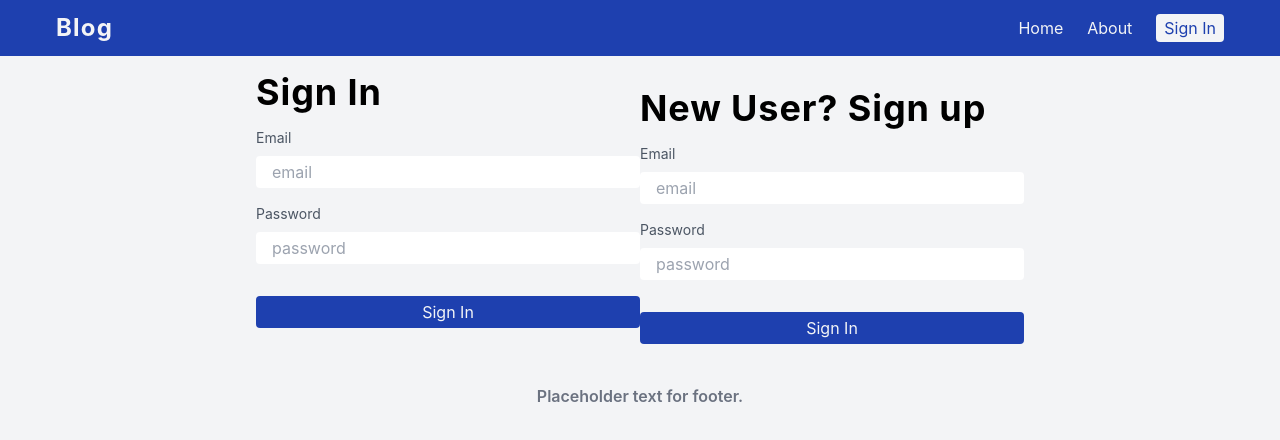
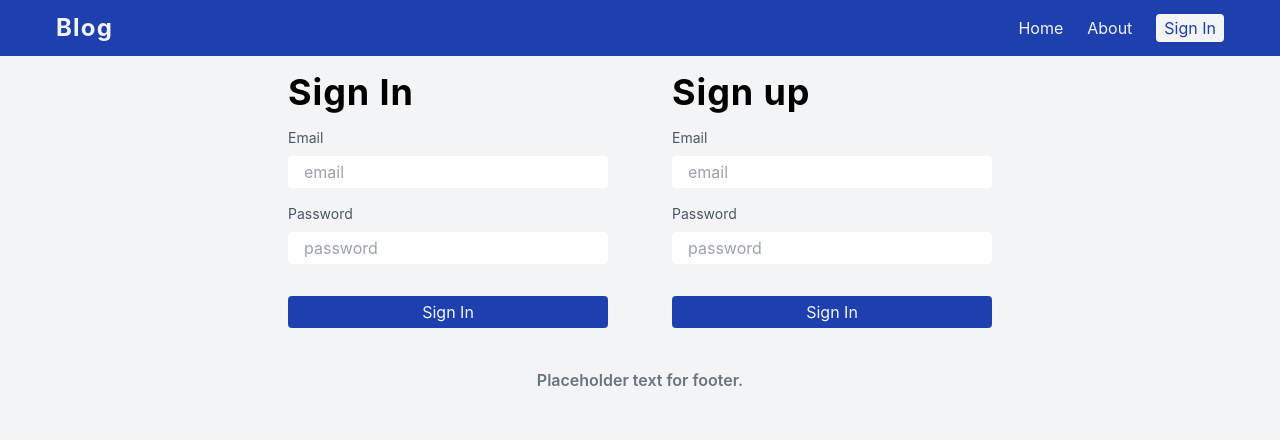
Before and after one commit to MattB09/blog_backend, a Next.js app in the folder app/: page /signin in a window 1280 px wide. Shown: the top 440 px of the page. Built offline with nearby package versions, Linux system fonts and the light colour scheme.

Commit message:
Styled signin page with new signup form.

```diff
--- a/app/pages/signin.tsx
+++ b/app/pages/signin.tsx
@@ -44,10 +44,10 @@ const SignIn: React.FC = () => {
   }
 
   return (
-    <main className="flex flex-wrap justify-center px-4 mt-4 mx-auto">
+    <main className="flex flex-col md:flex-row justify-center px-4 mt-4 mx-auto">
       {status == 'unauthenticated' &&
       (<>
-      <div className="w-full sm:w-96">
+      <div className="w-full sm:w-80 md:mr-16 mx-auto md:mx-0 justify-center">
         <h1 className="font-bold text-4xl tracking-wide block">Sign In</h1>
         <form onSubmit={handleSignInSubmit} className="mt-4">
 
@@ -64,8 +64,8 @@ const SignIn: React.FC = () => {
         </form>
       </div>
 
-      <div className="w-full sm:w-96">
-        <h1 className="font-bold text-4xl tracking-wide block mt-16 lg:mt-4">New User? Sign up</h1>
+      <div className="w-full sm:w-80 mt-16 md:mt-0 mx-auto md:mx-0">
+        <h1 className="font-bold text-4xl tracking-wide block">Sign up</h1>
         <form onSubmit={handleSignupSubmit} className="mt-4">
 
           <label htmlFor="signupEmail" className="block text-sm text-gray-600 mb-2">Email</label>
```
